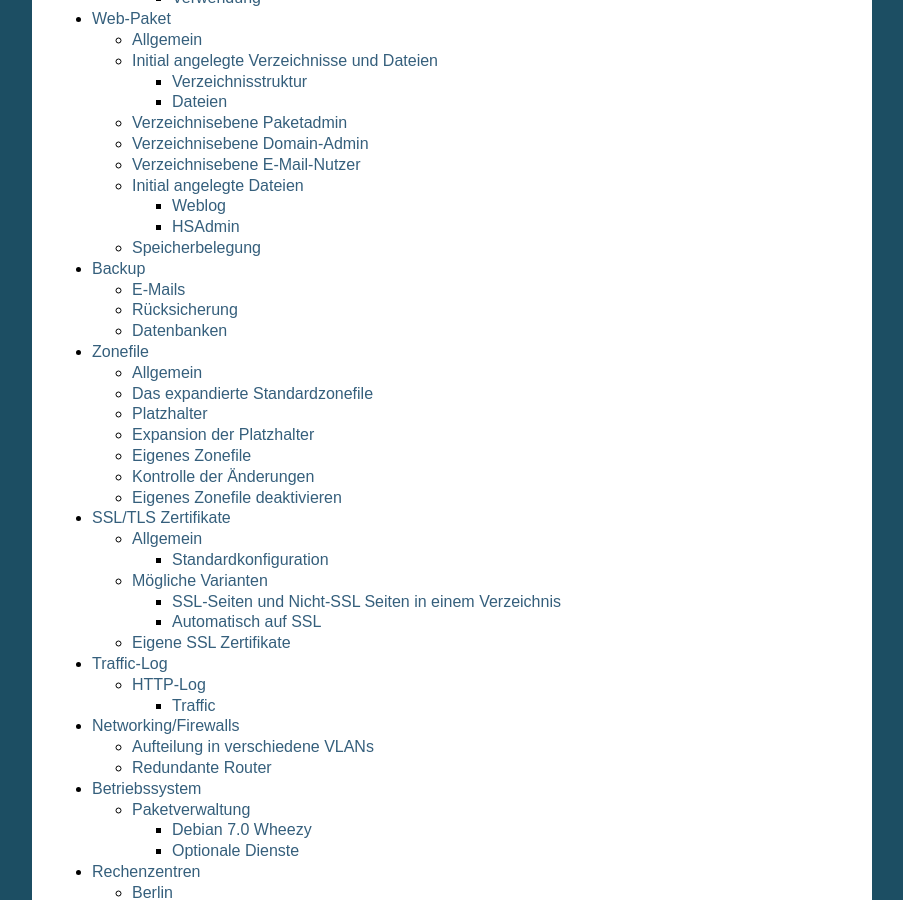
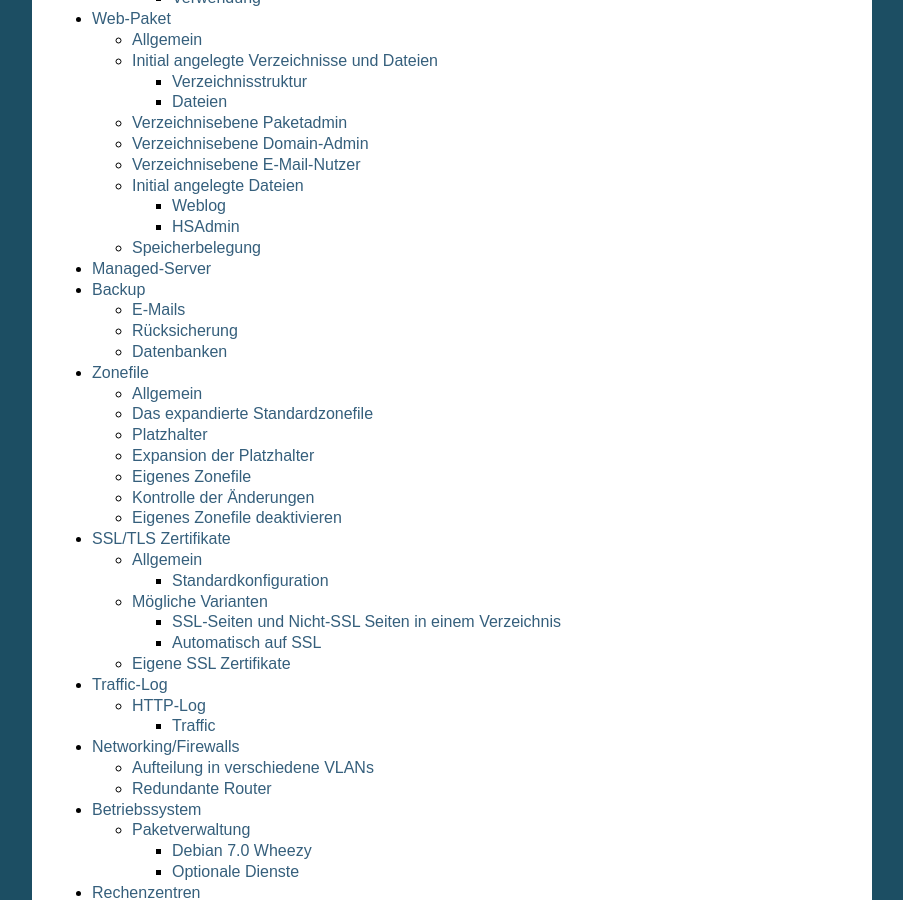
Before and after one commit to hostsharing/hs.docs.users, a Sphinx documentation site: the page built from source/index.rst, in a window 1280 px wide and 900 px high, scrolled down 1353 px. Shown: the whole window, without its empty margins (198-1101 px from the left). Built offline with Sphinx 7.4.7, drawn with Linux system fonts in a browser that asks for light colours; pages that are not in the unit, such as notebooks, are missing from menus.

Commit message:
add managed-server

```diff
--- a/source/index.rst
+++ b/source/index.rst
@@ -30,6 +30,7 @@ Inhalt:
     datenbanken/index
     domain/index
     webpaket/index
+    managed-server/index
     backup
     zonefile/index
     ssl/index
```
